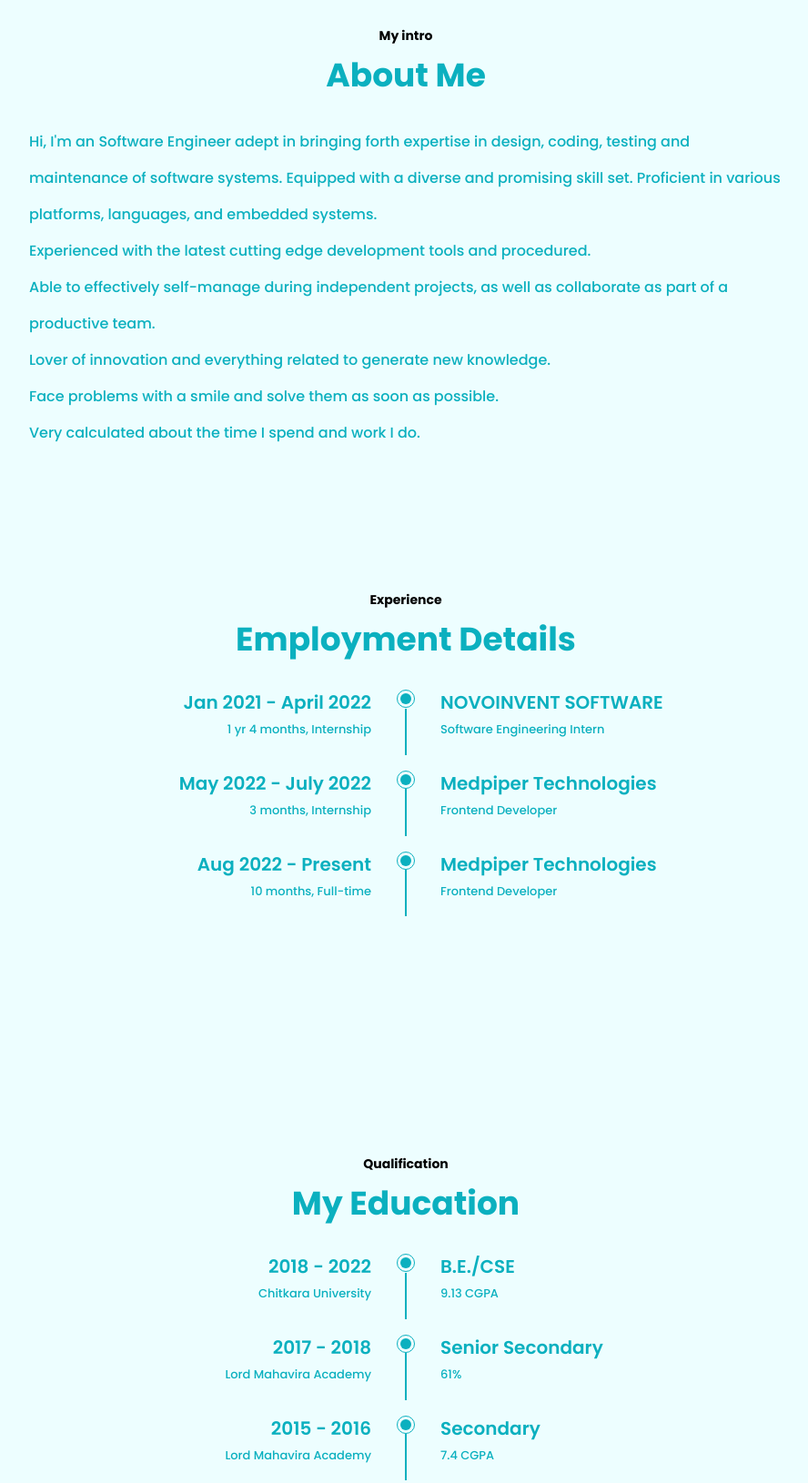
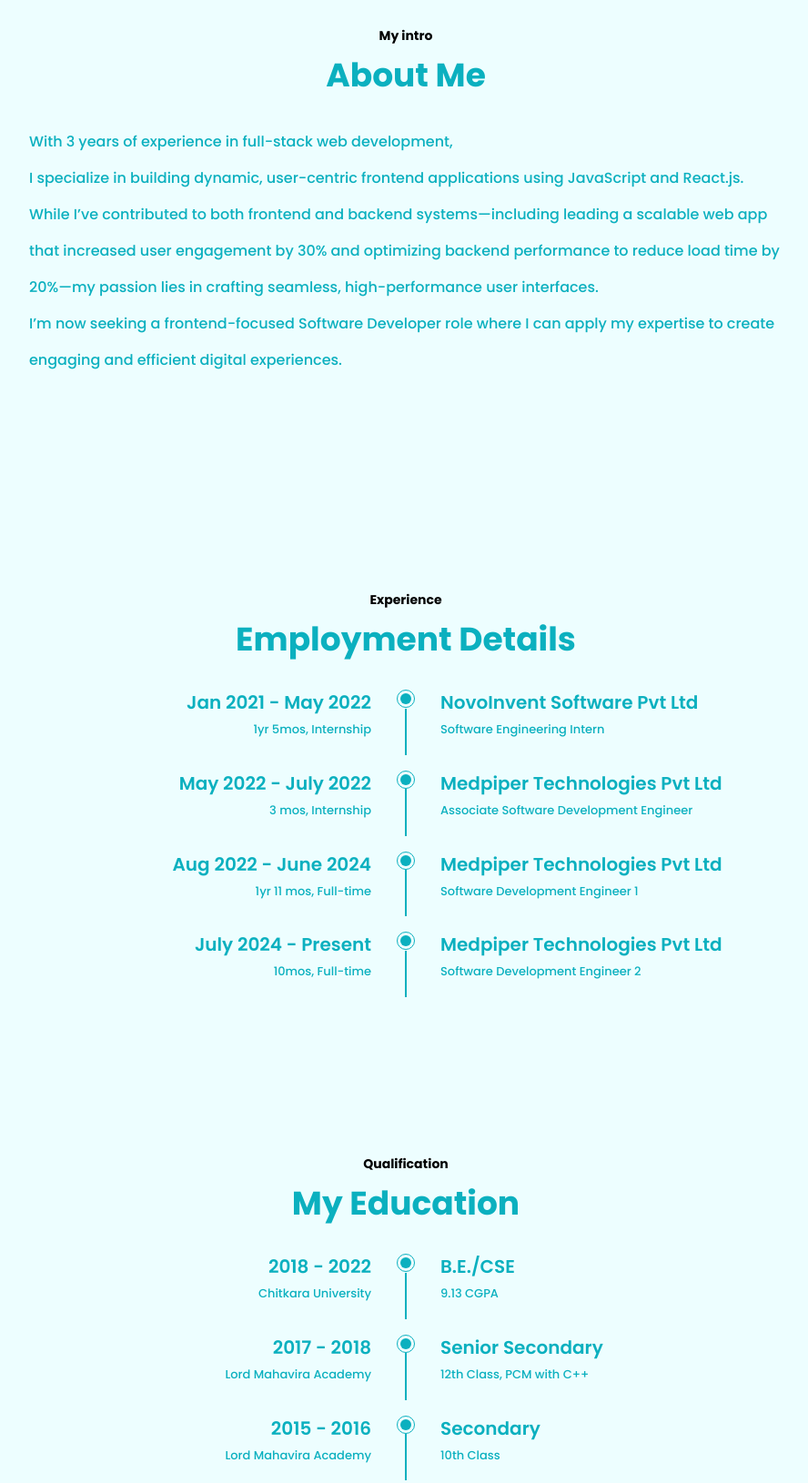
Before and after one commit to jainaakash1002/Portfolio-Website, a plain HTML site: page index.html in a window 1280 px wide. Shown: the part 820-2450 px from the top of the page at 91% size, without its empty margins (356-1244 px from the left). Drawn offline with nearby package versions, Linux system fonts and the light colour scheme.

Commit message:
updated info

```diff
--- a/index.html
+++ b/index.html
@@ -1,5 +1,6 @@
 <!DOCTYPE html>
 <html>
+
 <head>
     <meta charset="UTF-8">
     <meta name="viewport" content="width=device-width, initial-scale=1">
@@ -11,8 +12,33 @@
     <script type="text/javascript">
         emailjs.init('ikO7RNy8JG1YOMHbW')
     </script>
+    <script>
+        window.addEventListener('DOMContentLoaded', () => {
+            const durationMapper = document.getElementById("duration");
+            durationMapper.textContent = getDuration("2024-06-01");
+        });
+        function getDuration(startDateString) {
+            const startDate = new Date(startDateString);
+            const currentDate = new Date();
+
+            let years = currentDate.getFullYear() - startDate.getFullYear();
+            let months = currentDate.getMonth() - startDate.getMonth();
+
+            if (months < 0) {
+                years--;
+                months += 12;
+            }
+
+            let result = "";
+            if (years > 0) result += `${years}yr `;
+            if (months > 0) result += `${months}mos`;
+
+            return result.trim() || "0mos";
+        }
+    </script>
 
 </head>
+
 <body oncontextmenu="return false" onselectstart="return false">
     <header class="l-header">
         <nav class="nav bd-grid">
@@ -47,10 +73,12 @@
                         <img src="assets/profile.jpg" alt="Image not available">
                     </div>
                     <h1 class="home_title">AAKASH JAIN</h1>
-                        <span class="home_profession">Frontend Developer | Software Development Engineer</span>
+                    <span class="home_profession">Software Development Engineer 2 | Front-end Developer</span>
                     <div class="home_social">
-                            <a href="https://www.linkedin.com/in/jainaakash1002" class="home_social-link" target="blank"><i class='bx bxl-linkedin'></i></a>
-                            <a href="https://www.github.com/jainaakash1002" class="home_social-link" target="blank"><i class='bx bxl-github'></i></a>
+                        <a href="https://www.linkedin.com/in/jainaakash1002" class="home_social-link" target="blank"><i
+                                class='bx bxl-linkedin'></i></a>
+                        <a href="https://www.github.com/jainaakash1002" class="home_social-link" target="blank"><i
+                                class='bx bxl-github'></i></a>
                     </div>
                     <div id="download-resume" class="download_btn">Download Resume</div>
                 </div>
@@ -64,7 +92,17 @@
             <div class="about_container bd-grid">
                 <div class="about_data">
                     <p class="about_description">
-                         Hi, I'm an Software Engineer adept in bringing forth expertise in design, coding, testing and maintenance of software systems. Equipped with a diverse and promising skill set. Proficient in various platforms, languages, and embedded systems. <br/>Experienced with the latest cutting edge development tools and procedured. <br/>Able to effectively self-manage during independent projects, as well as collaborate as part of a productive team. <br/>Lover of innovation and everything related to generate new knowledge. <br/>Face problems with a smile and solve them as soon as possible. <br/>Very calculated about the time I spend and work I do.
+                        With 3 years of experience in full-stack web development, <br />I specialize in building
+                        dynamic, user-centric
+                        frontend applications using JavaScript and React.js. <br />While I’ve contributed to both
+                        frontend and backend
+                        systems—including leading a scalable web app that increased user engagement by 30% and
+                        optimizing
+                        backend performance to reduce load time by 20%—my passion lies in crafting seamless,
+                        high-performance
+                        user interfaces. <br />I’m now seeking a frontend-focused Software Developer role where I can
+                        apply my expertise
+                        to create engaging and efficient digital experiences.
                     </p>
                 </div>
             </div>
@@ -77,15 +115,15 @@
             <div class="education_container bd-grid">
                 <div class="education_content">
                     <div>
-                            <h3 class="education_year">Jan 2021 - April 2022</h3>
-                            <span class="education_university">1 yr 4 months, Internship</span>
+                        <h3 class="education_year">Jan 2021 - May 2022</h3>
+                        <span class="education_university">1yr 5mos, Internship</span>
                     </div>
                     <div class="education_time">
                         <span class="education_rounder"></span>
                         <span class="education_line"></span>
                     </div>
                     <div>
-                            <h3 class="education_race">NOVOINVENT SOFTWARE</h3>
+                        <h3 class="education_race">NovoInvent Software Pvt Ltd</h3>
                         <span class="education_speciality">Software Engineering Intern</span>
                     </div>
                 </div>
@@ -93,30 +131,45 @@
                 <div class="education_content">
                     <div>
                         <h3 class="education_year">May 2022 - July 2022</h3>
-                            <span class="education_university">3 months, Internship</span>
+                        <span class="education_university">3 mos, Internship</span>
                     </div>
                     <div class="education_time">
                         <span class="education_rounder"></span>
                         <span class="education_line"></span>
                     </div>
                     <div>
-                            <h3 class="education_race">Medpiper Technologies</h3>
-                            <span class="education_speciality">Frontend Developer</span>
+                        <h3 class="education_race">Medpiper Technologies Pvt Ltd</h3>
+                        <span class="education_speciality">Associate Software Development Engineer</span>
                     </div>
                 </div>
 
                 <div class="education_content">
                     <div>
-                            <h3 class="education_year">Aug 2022 - Present</h3>
-                            <span class="education_university">10 months, Full-time</span>
+                        <h3 class="education_year">Aug 2022 - June 2024</h3>
+                        <span class="education_university">1yr 11 mos, Full-time</span>
                     </div>
                     <div class="education_time">
                         <span class="education_rounder"></span>
                         <span class="education_line"></span>
                     </div>
                     <div>
-                            <h3 class="education_race">Medpiper Technologies</h3>
-                            <span class="education_speciality">Frontend Developer</span>
+                        <h3 class="education_race">Medpiper Technologies Pvt Ltd</h3>
+                        <span class="education_speciality">Software Development Engineer 1</span>
+                    </div>
+                </div>
+
+                <div class="education_content">
+                    <div>
+                        <h3 class="education_year">July 2024 - Present</h3>
+                        <span class="education_university"><span id="duration"></span>, Full-time </span>
+                    </div>
+                    <div class="education_time">
+                        <span class="education_rounder"></span>
+                        <span class="education_line"></span>
+                    </div>
+                    <div>
+                        <h3 class="education_race">Medpiper Technologies Pvt Ltd</h3>
+                        <span class="education_speciality">Software Development Engineer 2</span>
                     </div>
                 </div>
             </div>
@@ -152,7 +205,7 @@
                     </div>
                     <div>
                         <h3 class="education_race">Senior Secondary</h3>
-                            <span class="education_speciality">61%</span>
+                        <span class="education_speciality">12th Class, PCM with C++</span>
                     </div>
                 </div>
                 <div class="education_content">
@@ -166,7 +219,7 @@
                     </div>
                     <div>
                         <h3 class="education_race">Secondary</h3>
-                            <span class="education_speciality">7.4 CGPA</span>
+                        <span class="education_speciality">10th Class</span>
                     </div>
                 </div>
             </div>
@@ -186,7 +239,7 @@
                     </div>
                     <div class="skills_data">
                         <span class="skills_name">React, Redux, JavaScript</span>
-                            <span class="skills_number">80%</span>
+                        <span class="skills_number">85%</span>
                         <span class="skills_bar skills_80"></span>
                     </div>
                     <div class="skills_data">
@@ -218,7 +271,7 @@
                         <span class="skills_bar skills_65"></span>
                     </div>
                 </div>
-                </div><br/>
+            </div><br />
             <div class="skills_container bd-grid">
                 <div class="skills_content">
                     <h3 class="skills_subtitle">Others</h3>
@@ -239,7 +292,7 @@
                     </div>
                     <div class="skills_data">
                         <span class="skills_name">Socket.io</span>
-                            <span class="skills_number">65%</span>
+                        <span class="skills_number">70%</span>
                         <span class="skills_bar skills_70"></span>
                     </div>
                 </div>
@@ -266,12 +319,12 @@
             <div class="works_container bd-grid">
                 <div class="works_img">
                     <img src="assets/portfolio1.png" alt="">
-                        <div class="works_data" >
-                            <a href="https://aakash-jain.netlify.app/"class="works_link" target="blank">
+                    <div class="works_data">
+                        <a href="https://aakash-jain.netlify.app/" class="works_link" target="blank">
                             <!-- https://github.com/jainaakash1002/Angular-Portfolio-Website  -->
                             <i class="bx bx-link-alt"></i>
                         </a>
-                            <span class="works_title" >Made Using Angular</span>
+                        <span class="works_title">Made Using Angular</span>
                     </div>
                 </div>
                 <div class="works_img">
@@ -294,29 +347,32 @@
             <div class="contact_container bd-grid">
                 <form class="contact_form" id="contactForm">
                     <div class="contact_inputs">
-                            <input type="text" placeholder="Name" class="contact_input" name="user_name" id="user_name" required>
-                            <input type="mail" placeholder="Email" class="contact_input" name="user_email" id="user_email" required>
+                        <input type="text" placeholder="Name" class="contact_input" name="user_name" id="user_name"
+                            required>
+                        <input type="mail" placeholder="Email" class="contact_input" name="user_email" id="user_email"
+                            required>
                     </div>
                     <input type="text" placeholder="Subject" class="contact_input" name="subject" id="subject" required>
-                        <textarea cols="30" rows="10" placeholder="Message" class="contact_input" name="message" id="message"></textarea>
+                    <textarea cols="30" rows="10" placeholder="Message" class="contact_input" name="message"
+                        id="message"></textarea>
                     <input type="submit" value="Send Message" class="send_message_btn" id="submitButton">
                 </form>
                 <div>
                     <div class="about_information">
                         <h3 class="about_information-title">Phone</h3>
                         <div class="about_information-data">
-                                <i class='bx bx-phone about_information-icon' ></i>
+                            <i class='bx bx-phone about_information-icon'></i>
                             <span>8627081256</span>
                         </div>
                         <h3 class="about_information-title">Email</h3>
                         <div class="about_information-data">
-                                <i class='bx bx-envelope about_information-icon' ></i>
+                            <i class='bx bx-envelope about_information-icon'></i>
                             <span>jainaakash1002@gmail.com</span>
                         </div>
                         <h3 class="contact_subtitle">Address</h3>
                         <div class="about_information-data">
                             <i class='bx bx-map about_information-icon'></i>
-                                <span>Saharanpur , UP <br/>India</span>
+                            <span>Saharanpur , UP <br />India</span>
                         </div>
                     </div>
                 </div>
@@ -329,9 +385,12 @@
                 <h1 class="footer_title">Thank You</h1>
                 <p class="footer_description">This is my personal website, connect me here.</p>
                 <div class="footer_social">
-                        <a href="https://www.facebook.com/itsaakash" class="footer_link" target="blank"><i class='bx bxl-facebook'></i></a>
-                        <a href="https://www.instagram.com/its_.aakash" class="footer_link" target="blank"><i class='bx bxl-instagram'></i></a>
-                        <a href="https://www.twitter.com/imaakashjain" class="footer_link" target="blank"><i class='bx bxl-twitter'></i></a>
+                    <a href="https://www.facebook.com/itsaakash" class="footer_link" target="blank"><i
+                            class='bx bxl-facebook'></i></a>
+                    <a href="https://www.instagram.com/its_.aakash" class="footer_link" target="blank"><i
+                            class='bx bxl-instagram'></i></a>
+                    <a href="https://www.twitter.com/imaakashjain" class="footer_link" target="blank"><i
+                            class='bx bxl-twitter'></i></a>
                 </div>
                 <p class="footer_copy">All rights reserved.</p>
             </div>
@@ -343,4 +402,5 @@
         </div>
     </main>
     <script src="js/main.js"></script>
+
 </html>
--- a/js/main.js
+++ b/js/main.js
@@ -23,7 +23,7 @@ closeMenu.addEventListener("click", () => {
 navLink.forEach((link) =>
 	link.addEventListener("click", () => {
 		navMenu.classList.remove("show");
-  })
+	}),
 );
 
 //Scroll sections for active link
@@ -55,7 +55,7 @@ downloadResume.addEventListener("click", () => {
 		percent++;
 		if (percent > 100) {
 			clearInterval(anim);
-      download("assets/AakashJainResume.pdf");
+			download("assets/resume.pdf");
 			downloadResume.classList.remove("downloading_btn");
 			downloadResume.classList.add("download_btn");
 			downloadResume.innerHTML = "Download Resume";
@@ -100,7 +100,7 @@ document
 			(err) => {
 				submitBtn.value = "Send Message";
 				alert(JSON.stringify(err));
-      }
+			},
 		);
 	});
 
```
Also changed, not shown: 4 other files. Lines whose indentation alone changed are shown as unchanged.
